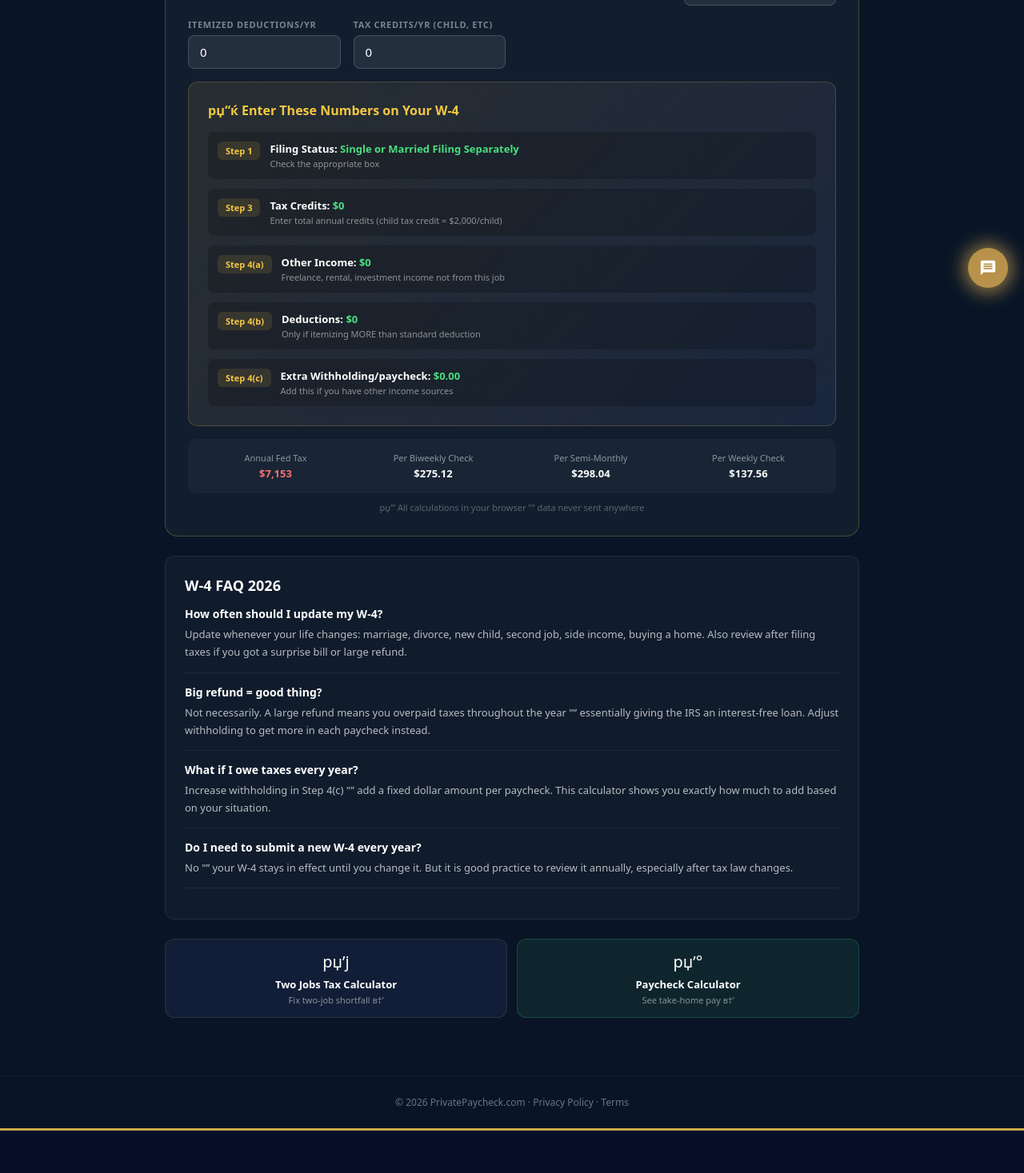
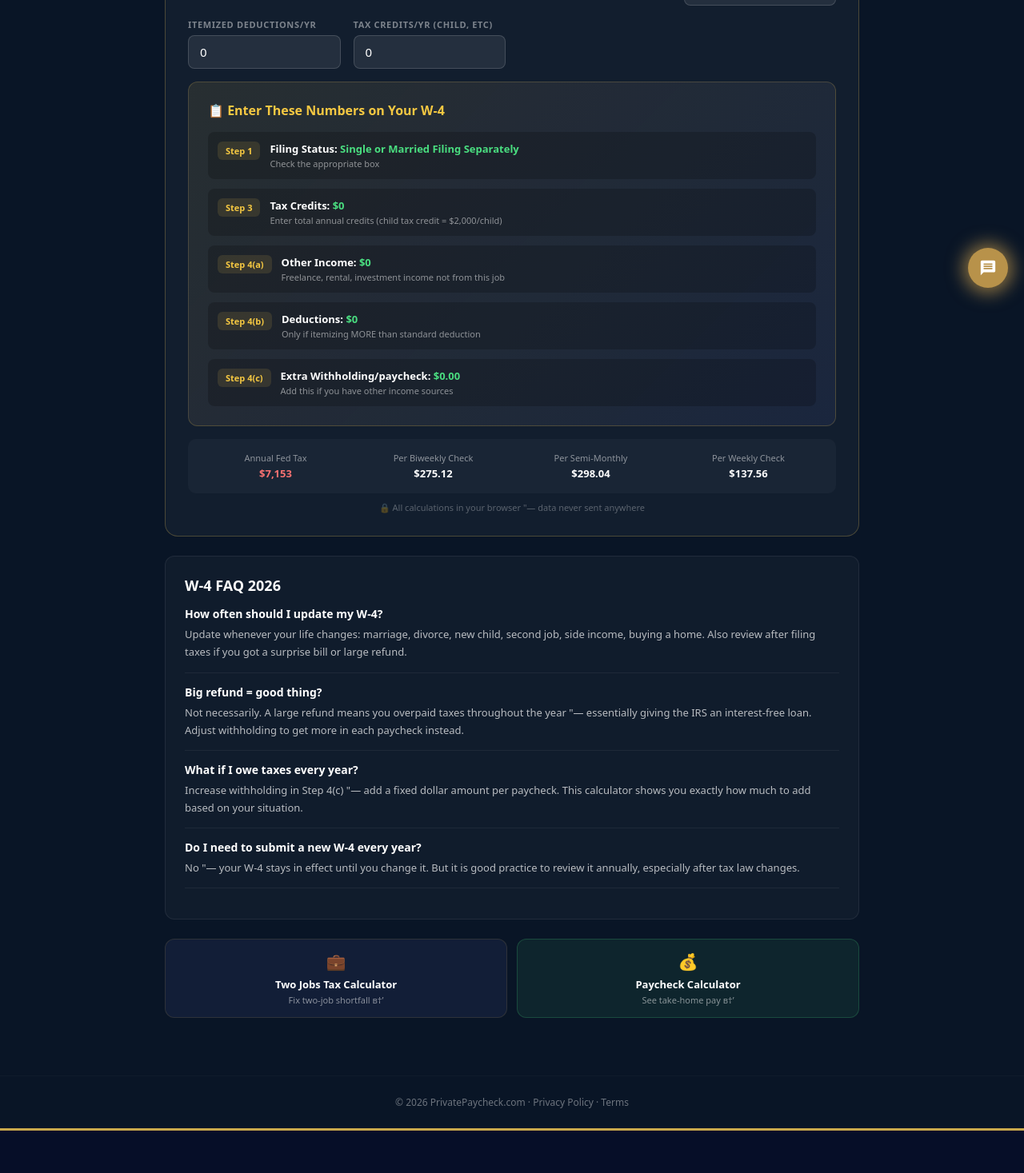
Before and after one commit to devqrcraft-ui/privatepaycheck, a Next.js app: page /w4-withholding-calculator in a window 1280 px wide. Shown: the part 420-1887 px from the top of the page at 80% size. Built offline with nearby package versions, Linux system fonts and the light colour scheme.

Commit message:
fix: w4 calculator mojibake emoji bytes

```diff
--- a/src/app/w4-withholding-calculator/page.tsx
+++ b/src/app/w4-withholding-calculator/page.tsx
@@ -51,7 +51,7 @@ export default function W4Calculator(){
       <div style={{maxWidth:'900px',margin:'0 auto',padding:'32px 16px'}}>
         <div style={{textAlign:'center',marginBottom:'28px'}}>
           <h1 style={{fontSize:'clamp(24px,4vw,42px)',fontWeight:900,margin:'0 0 12px',lineHeight:1.2}}>W-4 Withholding Calculator 2026</h1>
-          <p style={{fontSize:'15px',opacity:0.65,maxWidth:'560px',margin:'0 auto',lineHeight:1.7}}>Find the exact numbers to enter on your W-4 so you get the right refund "” not too big, not too small.</p>
+          <p style={{fontSize:'15px',opacity:0.65,maxWidth:'560px',margin:'0 auto',lineHeight:1.7}}>Find the exact numbers to enter on your W-4 so you get the right refund "— not too big, not too small.</p>
         </div>
 
         <div style={{background:'rgba(255,255,255,0.04)',border:'1px solid rgba(201,168,76,0.3)',borderRadius:'16px',padding:'28px',marginBottom:'24px'}}>
@@ -72,7 +72,7 @@ export default function W4Calculator(){
           </div>
 
           <div style={{background:'linear-gradient(135deg,rgba(201,168,76,0.12),rgba(129,140,248,0.08))',border:'1px solid rgba(201,168,76,0.25)',borderRadius:'12px',padding:'24px'}}>
-            <h3 style={{fontSize:'16px',fontWeight:800,marginBottom:'16px',color:'#F5C842'}}>рџ“ќ Enter These Numbers on Your W-4</h3>
+            <h3 style={{fontSize:'16px',fontWeight:800,marginBottom:'16px',color:'#F5C842'}}>📋 Enter These Numbers on Your W-4</h3>
             <div style={{display:'flex',flexDirection:'column',gap:'12px'}}>
               {[
                 {step:'Step 1',field:'Filing Status',value:filing==='married'?'Married Filing Jointly':'Single or Married Filing Separately',note:'Check the appropriate box'},
@@ -98,16 +98,16 @@ export default function W4Calculator(){
             <div><div style={{opacity:0.5,fontSize:'11px',marginBottom:'3px'}}>Per Semi-Monthly</div><div style={{fontWeight:800}}>{fmtD(r.perPaycheck24)}</div></div>
             <div><div style={{opacity:0.5,fontSize:'11px',marginBottom:'3px'}}>Per Weekly Check</div><div style={{fontWeight:800}}>{fmtD(r.perPaycheck52)}</div></div>
           </div>
-          <p style={{textAlign:'center',fontSize:'11px',opacity:0.3,margin:'10px 0 0'}}>рџ”’ All calculations in your browser "” data never sent anywhere</p>
+          <p style={{textAlign:'center',fontSize:'11px',opacity:0.3,margin:'10px 0 0'}}>🔒 All calculations in your browser "— data never sent anywhere</p>
         </div>
 
         <div style={{background:'rgba(255,255,255,0.03)',border:'1px solid rgba(255,255,255,0.07)',borderRadius:'12px',padding:'24px',marginBottom:'24px'}}>
           <h2 style={{fontSize:'18px',fontWeight:800,marginBottom:'14px'}}>W-4 FAQ 2026</h2>
           {[
             {q:'How often should I update my W-4?',a:'Update whenever your life changes: marriage, divorce, new child, second job, side income, buying a home. Also review after filing taxes if you got a surprise bill or large refund.'},
-            {q:'Big refund = good thing?',a:'Not necessarily. A large refund means you overpaid taxes throughout the year "” essentially giving the IRS an interest-free loan. Adjust withholding to get more in each paycheck instead.'},
-            {q:'What if I owe taxes every year?',a:'Increase withholding in Step 4(c) "” add a fixed dollar amount per paycheck. This calculator shows you exactly how much to add based on your situation.'},
-            {q:'Do I need to submit a new W-4 every year?',a:'No "” your W-4 stays in effect until you change it. But it is good practice to review it annually, especially after tax law changes.'},
+            {q:'Big refund = good thing?',a:'Not necessarily. A large refund means you overpaid taxes throughout the year "— essentially giving the IRS an interest-free loan. Adjust withholding to get more in each paycheck instead.'},
+            {q:'What if I owe taxes every year?',a:'Increase withholding in Step 4(c) "— add a fixed dollar amount per paycheck. This calculator shows you exactly how much to add based on your situation.'},
+            {q:'Do I need to submit a new W-4 every year?',a:'No "— your W-4 stays in effect until you change it. But it is good practice to review it annually, especially after tax law changes.'},
           ].map(item=>(
             <div key={item.q} style={{marginBottom:'14px',paddingBottom:'14px',borderBottom:'1px solid rgba(255,255,255,0.06)'}}>
               <h3 style={{fontSize:'14px',fontWeight:700,marginBottom:'5px'}}>{item.q}</h3>
@@ -118,12 +118,12 @@ export default function W4Calculator(){
 
         <div style={{display:'grid',gridTemplateColumns:'repeat(auto-fit,minmax(180px,1fr))',gap:'12px'}}>
           <Link href="/two-jobs-tax-calculator" style={{display:'block',background:'rgba(129,140,248,0.08)',border:'1px solid rgba(201,168,76,0.15)',borderRadius:'12px',padding:'14px',color:'white',textDecoration:'none',textAlign:'center'}}>
-            <div style={{fontSize:'20px',marginBottom:'6px'}}>рџ’ј</div>
+            <div style={{fontSize:'20px',marginBottom:'6px'}}>💼</div>
             <div style={{fontWeight:700,fontSize:'13px'}}>Two Jobs Tax Calculator</div>
             <div style={{fontSize:'11px',opacity:0.5,marginTop:'3px'}}>Fix two-job shortfall в†’</div>
           </Link>
           <Link href="/" style={{display:'block',background:'rgba(74,222,128,0.08)',border:'1px solid rgba(74,222,128,0.2)',borderRadius:'12px',padding:'14px',color:'white',textDecoration:'none',textAlign:'center'}}>
-            <div style={{fontSize:'20px',marginBottom:'6px'}}>рџ’°</div>
+            <div style={{fontSize:'20px',marginBottom:'6px'}}>💰</div>
             <div style={{fontWeight:700,fontSize:'13px'}}>Paycheck Calculator</div>
             <div style={{fontSize:'11px',opacity:0.5,marginTop:'3px'}}>See take-home pay в†’</div>
           </Link>
```
